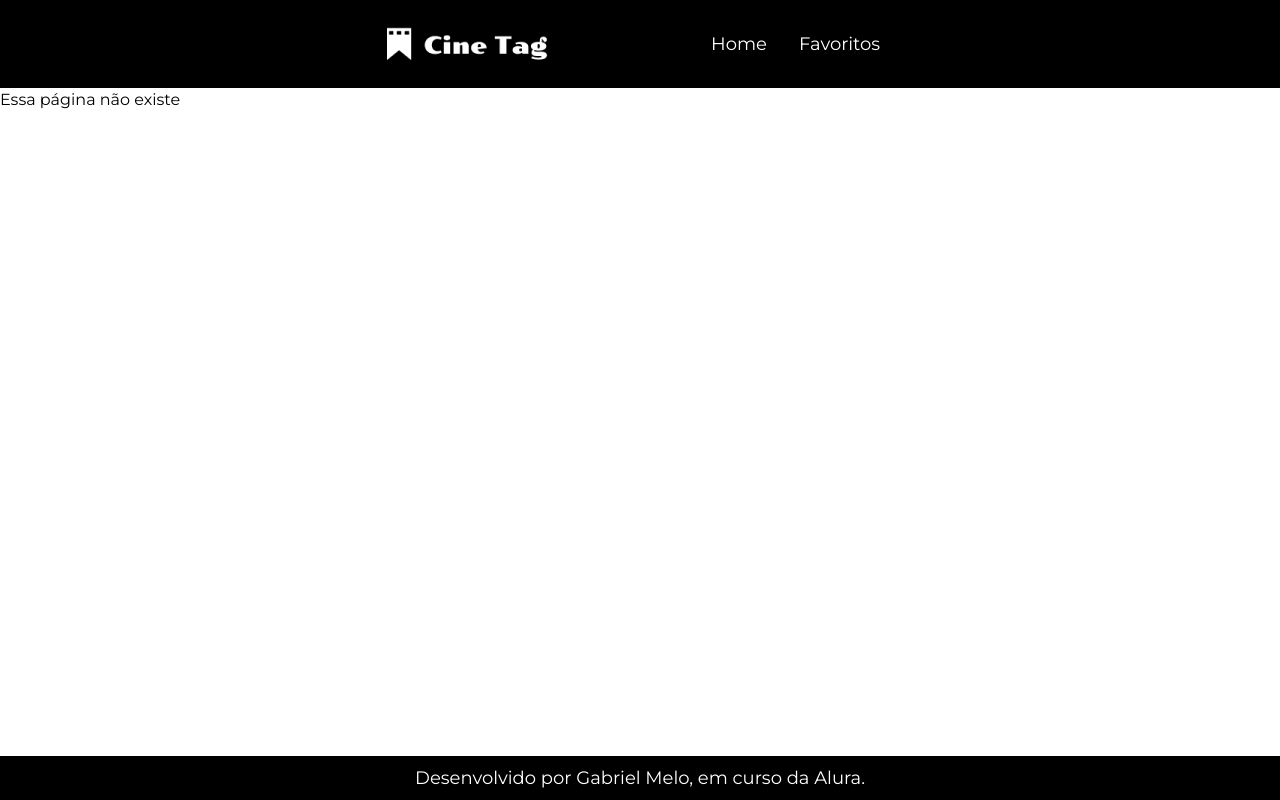
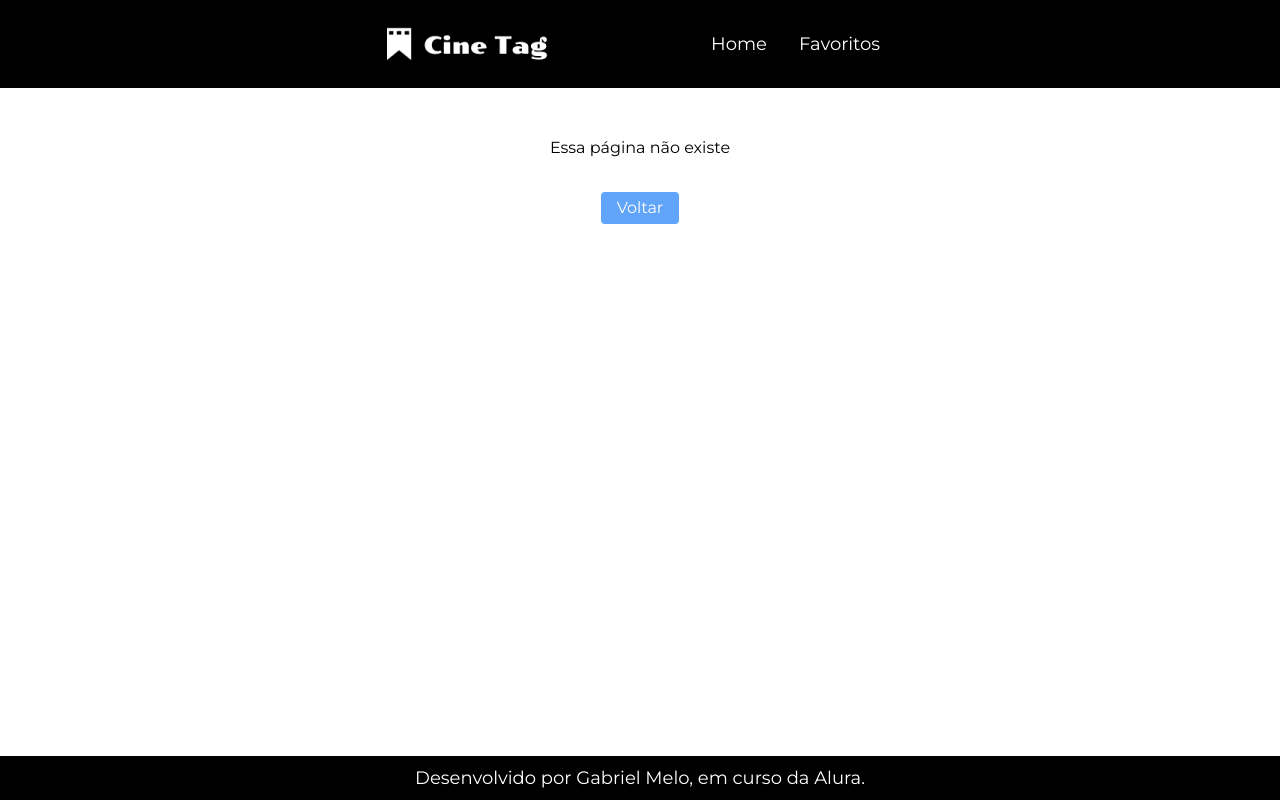
Before and after one commit to gbnunes7/alura-practicing-react, a React (Vite) app: page /1 in a window 1280 px wide. Built offline with nearby package versions, Linux system fonts and the light colour scheme.

Commit message:
feat: add a button to back page

```diff
--- a/src/pages/error/index.jsx
+++ b/src/pages/error/index.jsx
@@ -1,7 +1,14 @@
+import { useNavigate } from "react-router-dom";
+
 const Error404 = () => {
-    return (
-        <p>Essa página não existe</p>
-    )
-}
+	const navigate = useNavigate();
 
-export default Error404
+	return (
+		<div className="flex flex-col items-center gap-8 m-12">
+			<p>Essa página não existe</p>
+			<button className="bg-blue-400 text-white py-1 px-4 rounded transition duration-300 ease-in-out hover:bg-blue-700" onClick={() => navigate(-1)}>Voltar</button>
+		</div>
+	);
+};
+
+export default Error404;
```
